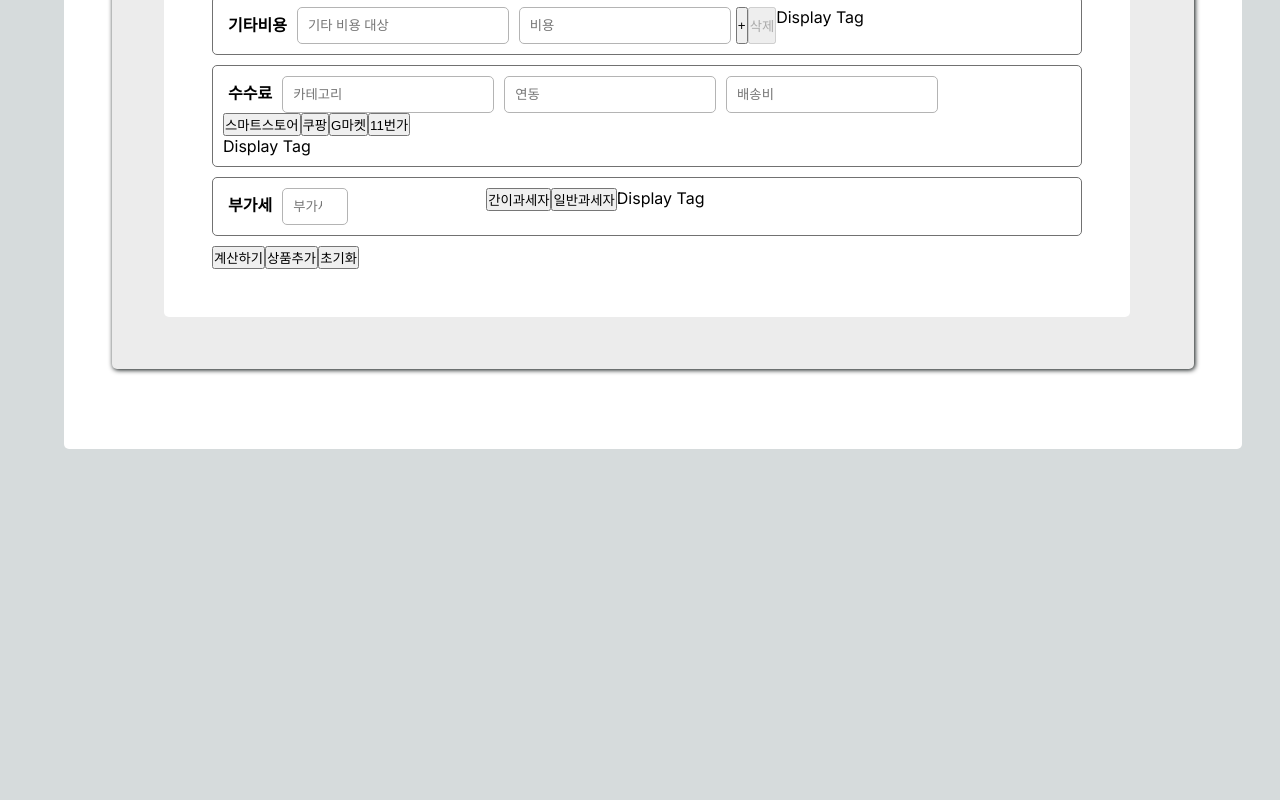
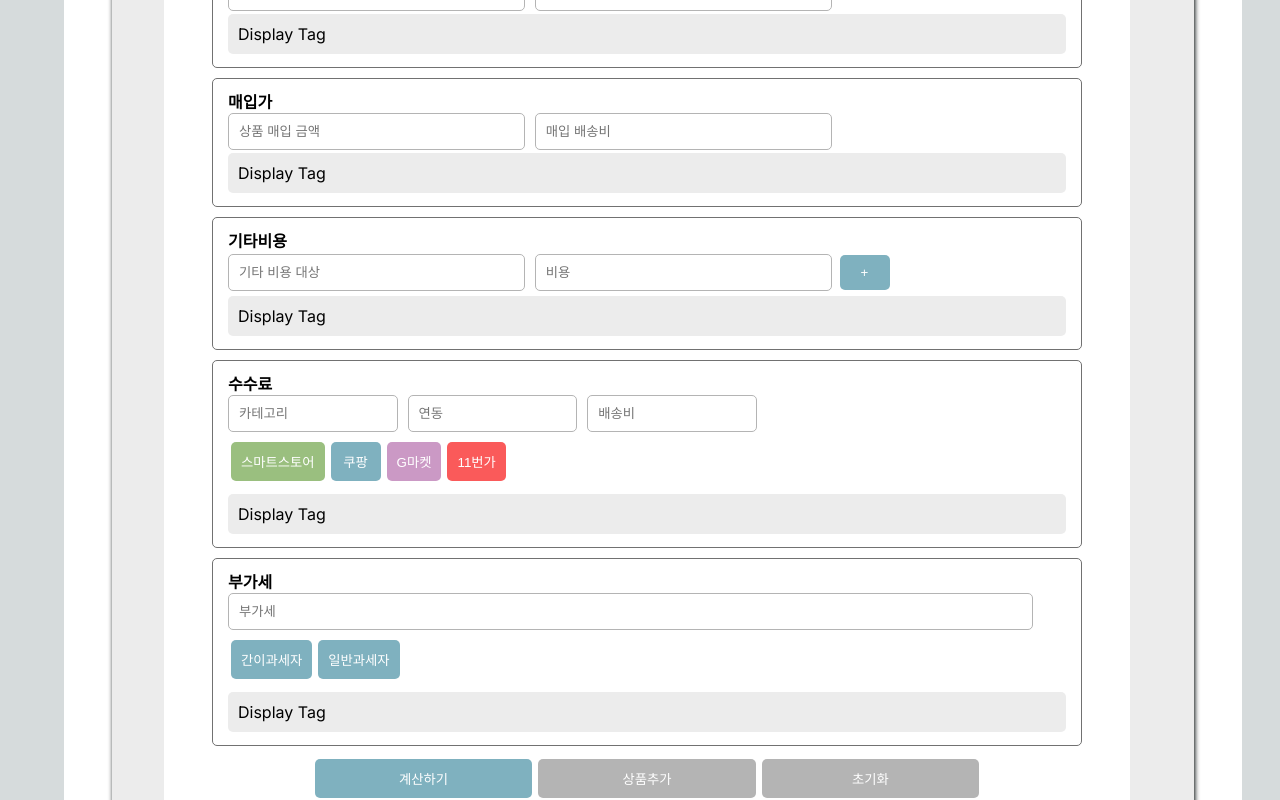
Before and after one commit to mochabbang/marginrate_calculate, a Next.js app: page / in a window 1280 px wide. Shown: the part 500-1300 px from the top of the page. Before the commit the page ends 1013 px from the top, so only its background shows below. Built offline with nearby package versions, Linux system fonts and the light colour scheme.

Commit message:
화면 버튼 및 form css 구성 작업-23.11.25

```diff
--- a/src/app/page.module.css
+++ b/src/app/page.module.css
@@ -31,7 +31,23 @@
 
 /* Form Css */
 .form_container {
+  padding: 10px;
+  margin: 10px 0px;
+  border: 1px solid #717171;
+  border-radius: 5px;
+}
+
+.form_flex_container {
   display: flex;
+  padding: 10px;
+  margin: 10px 0px;
+  border: 1px solid #717171;
+  border-radius: 5px;
+}
+
+.form_grid_container {
+  display: grid;
+  grid-template-columns: auto;
   padding: 10px;
   margin: 10px 0px;
   border: 1px solid #717171;
@@ -41,7 +57,7 @@
 .form_input_full {
   margin: 0px 5px;
   border: 1px solid #b4b4b4;
-  width: 60%;
+  width: 95%;
   padding: 10px;
   border-radius: 5px;
 }
@@ -49,7 +65,76 @@
 .form_input_mid {
   margin: 0px 5px;
   border: 1px solid #b4b4b4;
-  width: 25%;
+  width: 35%;
   padding: 10px;
   border-radius: 5px;
 }
+
+.form_input_small {
+  margin: 0px 5px;
+  border: 1px solid #b4b4b4;
+  width: 20%;
+  padding: 10px;
+  border-radius: 5px;
+}
+
+.form_display {
+  background-color: #ececec;
+  min-width: 50%;
+  padding: 10px;
+  margin: 3px 5px;
+  border-radius: 5px;
+}
+
+.btn.blue {
+  background-color: #7fb1bf;
+}
+.btn.green {
+  background-color: #9abf7f;
+}
+.btn.red {
+  background-color: #fa5a5a;
+}
+.btn.purple {
+  background-color: #cb99c5;
+}
+.btn.cyan {
+  background-color: #7fccde;
+}
+.btn.yellow {
+  background-color: #f0d264;
+}
+.btn.grey {
+  background-color: #b4b4b4;
+}
+
+.btn_rounded {
+  position: relative;
+  border: 0;
+  padding: 10px;
+  display: inline-block;
+  text-align: center;
+  color: white;
+  border-radius: 5px;
+  min-width: 50px;
+  min-height: 30px;
+  margin: 3px;
+}
+
+.btn_rounded_full {
+  position: relative;
+  border: 0;
+  padding: 10px;
+  display: inline-block;
+  text-align: center;
+  color: white;
+  border-radius: 5px;
+  width: 25%;
+  min-height: 30px;
+  margin: 3px;
+}
+
+.form_button_container {
+  display: flex;
+  justify-content: center;
+}
--- a/src/app/page.tsx
+++ b/src/app/page.tsx
@@ -6,7 +6,7 @@ export default function Home() {
   return (
     <HomeLayout>
       <div>
-        <h2>모두의 마진율 계산기</h2>
+        <h1>모두의 마진율 계산기</h1>
       </div>
       <div className={styles.calculate_background}>
         <div className={styles.calculate_background_item}>
--- a/src/components/calculate/Form.tsx
+++ b/src/components/calculate/Form.tsx
@@ -3,8 +3,11 @@ import styles from "@/app/page.module.css";
 const Form = () => {
   return (
     <>
-      <div className={styles.form_container}>
+      <div className={styles.form_grid_container}>
+        <div>
           <label>상품명</label>
+        </div>
+        <div>
           <input
             type="text"
             id="productnm"
@@ -12,10 +15,14 @@ const Form = () => {
             placeholder="상품을 입력하세요."
             className={styles.form_input_full}
           />
-        <p>Display Tag</p>
         </div>
-      <div className={styles.form_container}>
+        <p className={styles.form_display}>Display Tag</p>
+      </div>
+      <div className={styles.form_grid_container}>
+        <div>
           <label>판매가</label>
+        </div>
+        <div>
           <input
             type="number"
             id="sellprice"
@@ -33,10 +40,14 @@ const Form = () => {
             className={styles.form_input_mid}
             data-testid="sellTransferPrice"
           />
-        <p>Display Tag</p>
         </div>
-      <div className={styles.form_container}>
+        <p className={styles.form_display}>Display Tag</p>
+      </div>
+      <div className={styles.form_grid_container}>
+        <div>
           <label>매입가</label>
+        </div>
+        <div>
           <input
             type="number"
             id="buyPrice"
@@ -53,10 +64,15 @@ const Form = () => {
             placeholder="매입 배송비"
             className={styles.form_input_mid}
           />
-        <p>Display Tag</p>
         </div>
-      <div className={styles.form_container}>
+        <p className={styles.form_display}>Display Tag</p>
+      </div>
+      <div className={styles.form_grid_container}>
+        <div>
           <label>기타비용</label>
+        </div>
+        <div>
+          <div>
             <input
               type="textbox"
               id="etcTarget"
@@ -72,20 +88,29 @@ const Form = () => {
               placeholder="비용"
               className={styles.form_input_mid}
             />
-        <button>+</button>
-        <button disabled>삭제</button>
-        <p>Display Tag</p>
+            <button
+              className={`${styles.btn_rounded} ${styles.btn} ${styles.blue}`}
+            >
+              +
+            </button>
           </div>
-      <div className={styles.form_container} style={{ display: "grid" }}>
+          <div></div>
+        </div>
+        <p className={styles.form_display}>Display Tag</p>
+      </div>
+      <div className={styles.form_grid_container}>
         <div>
           <label>수수료</label>
+        </div>
+        <div>
+          <div>
             <input
               type="number"
               min={0}
               id="categoryChargePrice"
               name="categorychargeprice"
               placeholder="카테고리"
-            className={styles.form_input_mid}
+              className={styles.form_input_small}
             />
             <input
               type="number"
@@ -93,7 +118,7 @@ const Form = () => {
               id="linkChargePrice"
               name="linkChargePrice"
               placeholder="연동"
-            className={styles.form_input_mid}
+              className={styles.form_input_small}
             />
             <input
               type="number"
@@ -101,42 +126,81 @@ const Form = () => {
               id="transferChargePrice"
               name="transferChargePrice"
               placeholder="배송비"
-            className={styles.form_input_mid}
+              className={styles.form_input_small}
               data-testid="transferChargePrice"
             />
           </div>
+          <div style={{ margin: "7px 5px" }}>
+            <button
+              className={`${styles.btn_rounded} ${styles.btn} ${styles.green}`}
+            >
+              스마트스토어
+            </button>
+            <button
+              className={`${styles.btn_rounded} ${styles.btn} ${styles.blue}`}
+            >
+              쿠팡
+            </button>
+            <button
+              className={`${styles.btn_rounded} ${styles.btn} ${styles.purple}`}
+            >
+              G마켓
+            </button>
+            <button
+              className={`${styles.btn_rounded} ${styles.btn} ${styles.red}`}
+            >
+              11번가
+            </button>
+          </div>
+        </div>
+        <p className={styles.form_display}>Display Tag</p>
+      </div>
+      <div className={styles.form_grid_container}>
         <div>
-          <button>스마트스토어</button>
-          <button>쿠팡</button>
-          <button>G마켓</button>
-          <button>11번가</button>
+          <label>부가세</label>
         </div>
         <div>
-          <p>Display Tag</p>
-        </div>
-      </div>
-      <div className={styles.form_container}>
           <div>
-          <label>부가세</label>
             <input
               type="number"
               min={0}
               id="taxPrice"
               name="taxPrice"
               placeholder="부가세"
-            className={styles.form_input_mid}
+              className={styles.form_input_full}
             />
           </div>
-        <div>
-          <button>간이과세자</button>
-          <button>일반과세자</button>
+          <div style={{ margin: "7px 5px" }}>
+            <button
+              className={`${styles.btn_rounded} ${styles.btn} ${styles.blue}`}
+            >
+              간이과세자
+            </button>
+            <button
+              className={`${styles.btn_rounded} ${styles.btn} ${styles.blue}`}
+            >
+              일반과세자
+            </button>
           </div>
-        <p>Display Tag</p>
         </div>
-      <div>
-        <button>계산하기</button>
-        <button>상품추가</button>
-        <button>초기화</button>
+        <p className={styles.form_display}>Display Tag</p>
+      </div>
+      <div className={styles.form_button_container}>
+        <button
+          className={`${styles.btn_rounded_full} ${styles.btn} ${styles.blue}`}
+        >
+          계산하기
+        </button>
+        <button
+          className={`${styles.btn_rounded_full} ${styles.btn} ${styles.grey}`}
+        >
+          상품추가
+        </button>
+        <button
+          className={`${styles.btn_rounded_full} ${styles.btn} ${styles.grey}`}
+        >
+          초기화
+        </button>
       </div>
     </>
   );
```
Lines whose indentation alone changed are shown as unchanged.
